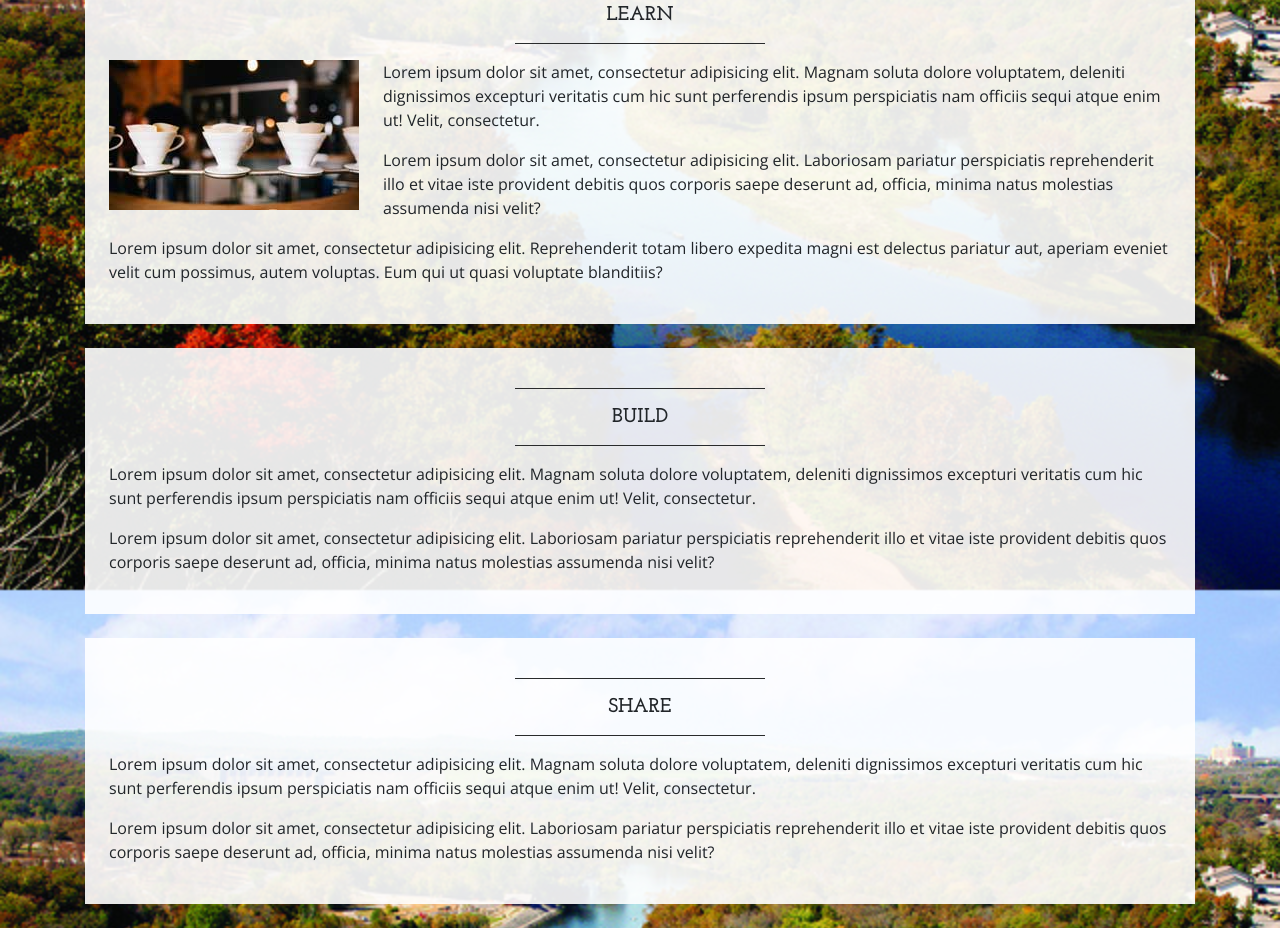
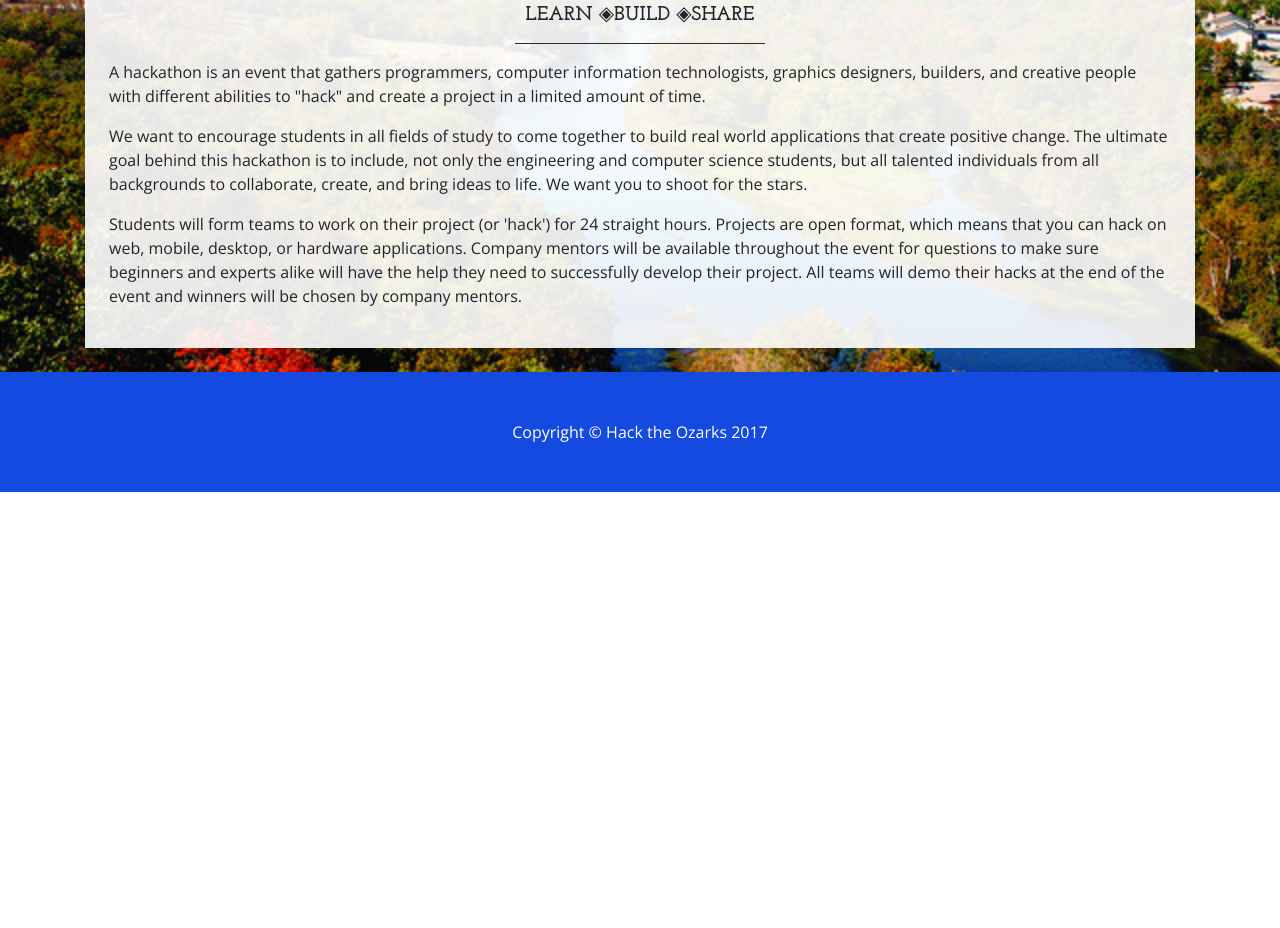
Before and after one commit to wrighta-otc/wrighta-otc.github.io, a website: page index.html in a window 1280 px wide. Shown: the part 1118-2046 px from the top of the page. After the commit the page ends 1610 px from the top, so only its background shows below. Drawn offline with nearby package versions, Linux system fonts and the light colour scheme.

Commit message:
Homepage changes
changes to homepage content and layout

```diff
--- a/index.html
+++ b/index.html
@@ -8,7 +8,7 @@
     <meta name="description" content="">
     <meta name="author" content="">
 
-    <title>Business Casual - Start Bootstrap Theme</title>
+    <title>HackTheOzarks</title>
 
     <!-- Bootstrap core CSS -->
     <link href="vendor/bootstrap/css/bootstrap.min.css" rel="stylesheet">
@@ -87,22 +87,16 @@
             <div class="carousel-item active">
               <img class="d-block img-fluid w-100" src="img/slide-1.jpg" alt="">
               <div class="carousel-caption d-none d-md-block">
-                <h3 class="text-shadow">First Slide</h3>
-                <p class="text-shadow">This is the caption for the first slide.</p>
               </div>
             </div>
             <div class="carousel-item">
               <img class="d-block img-fluid w-100" src="img/slide-2.jpg" alt="">
               <div class="carousel-caption d-none d-md-block">
-                <h3 class="text-shadow">Second Slide</h3>
-                <p class="text-shadow">This is the caption for the second slide.</p>
               </div>
             </div>
             <div class="carousel-item">
               <img class="d-block img-fluid w-100" src="img/slide-3.jpg" alt="">
               <div class="carousel-caption d-none d-md-block">
-                <h3 class="text-shadow">Third Slide</h3>
-                <p class="text-shadow">This is the caption for the third slide.</p>
               </div>
             </div>
           </div>
@@ -128,33 +122,15 @@
       <div class="bg-faded p-4 my-4">
         <hr class="divider">
         <h2 class="text-center text-lg text-uppercase my-0">
-          <strong>Learn</strong>
+          <strong>Learn </strong>&#9672;<strong>Build </strong>&#9672;<strong>Share </strong>
         </h2>
         <hr class="divider">
-        <img class="img-fluid float-left mr-4 d-none d-lg-block" src="img/intro-pic.jpg" alt="">
-        <p>Lorem ipsum dolor sit amet, consectetur adipisicing elit. Magnam soluta dolore voluptatem, deleniti dignissimos excepturi veritatis cum hic sunt perferendis ipsum perspiciatis nam officiis sequi atque enim ut! Velit, consectetur.</p>
-        <p>Lorem ipsum dolor sit amet, consectetur adipisicing elit. Laboriosam pariatur perspiciatis reprehenderit illo et vitae iste provident debitis quos corporis saepe deserunt ad, officia, minima natus molestias assumenda nisi velit?</p>
-        <p>Lorem ipsum dolor sit amet, consectetur adipisicing elit. Reprehenderit totam libero expedita magni est delectus pariatur aut, aperiam eveniet velit cum possimus, autem voluptas. Eum qui ut quasi voluptate blanditiis?</p>
+        <p>A hackathon is an event that gathers programmers, computer information technologists, graphics designers, builders, and creative people with different abilities to "hack" and create a  project in a limited amount of time. </p>
+        <p>We want to encourage students in all fields of study to come together to build real world applications that create positive change. The ultimate goal behind this hackathon is to include, not only the engineering and computer science students, but all talented individuals from all backgrounds to collaborate, create, and bring ideas to life. We want you to shoot for the stars.</p>
+        <p>Students will form teams to work on their project (or 'hack') for 24 straight hours. Projects are open format, which means that you can hack on web, mobile, desktop, or hardware applications. Company mentors will be available throughout the event for questions to make sure beginners and experts alike will have the help they need to successfully develop their project. All teams will demo their hacks at the end of the event and winners will be chosen by company mentors.</p>
       </div>
 
-      <div class="bg-faded p-4 my-4">
-        <hr class="divider">
-        <h2 class="text-center text-lg text-uppercase my-0">
-          <strong>Build</strong>
-        </h2>
-        <hr class="divider">
-        <p>Lorem ipsum dolor sit amet, consectetur adipisicing elit. Magnam soluta dolore voluptatem, deleniti dignissimos excepturi veritatis cum hic sunt perferendis ipsum perspiciatis nam officiis sequi atque enim ut! Velit, consectetur.</p>
-        <p>Lorem ipsum dolor sit amet, consectetur adipisicing elit. Laboriosam pariatur perspiciatis reprehenderit illo et vitae iste provident debitis quos corporis saepe deserunt ad, officia, minima natus molestias assumenda nisi velit?</p>
-      </div>
-	   <div class="bg-faded p-4 my-4">
-        <hr class="divider">
-        <h2 class="text-center text-lg text-uppercase my-0">
-          <strong>Share</strong>
-        </h2>
-        <hr class="divider">
-        <p>Lorem ipsum dolor sit amet, consectetur adipisicing elit. Magnam soluta dolore voluptatem, deleniti dignissimos excepturi veritatis cum hic sunt perferendis ipsum perspiciatis nam officiis sequi atque enim ut! Velit, consectetur.</p>
-        <p>Lorem ipsum dolor sit amet, consectetur adipisicing elit. Laboriosam pariatur perspiciatis reprehenderit illo et vitae iste provident debitis quos corporis saepe deserunt ad, officia, minima natus molestias assumenda nisi velit?</p>
-      </div>
+
 
     </div>
     <!-- /.container -->
```
